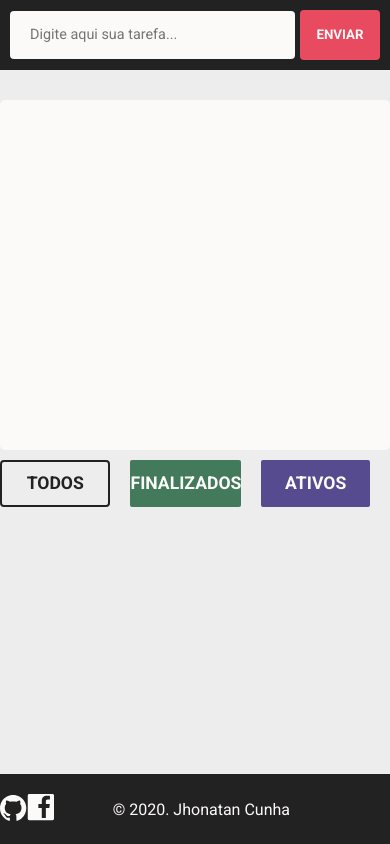
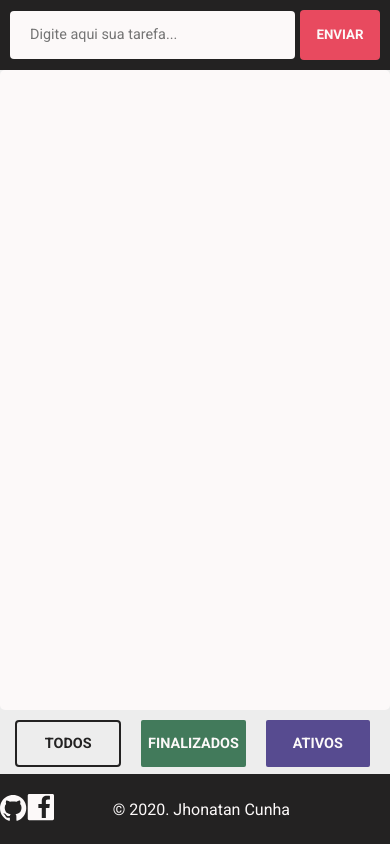
Before and after one commit to jhonatancunha/to-do-list-reactjs, a React (Create React App) app: page / in a window 390 px wide. Built offline with nearby package versions, Linux system fonts and the light colour scheme.

Commit message:
:lipstick::iphone: Finished middle for mobile

```diff
--- a/src/components/Filter/style.js
+++ b/src/components/Filter/style.js
@@ -4,6 +4,10 @@ export const Wrapper = styled.div`
   display: flex;
   font-size: 1.1rem;
   font-weight: bold;
+
+  @media (max-width: 799px) {
+    margin-left: 15px;
+  }
 `;
 
 export const Button = styled.button`
@@ -19,6 +23,10 @@ export const Button = styled.button`
   cursor: pointer;
   background: #232222;
   color: #fcf9f9;
+
+  @media (max-width: 799px) {
+    font-size: 0.9rem;
+  }
 `;
 
 export const Span = styled.span`
@@ -34,6 +42,10 @@ export const Span = styled.span`
   display: flex;
   justify-content: center;
   align-items: center;
+
+  @media (max-width: 799px) {
+    font-size: 0.9rem;
+  }
 `;
 
 export const BtnNotCompleted = styled(Button)`
--- a/src/components/Todos-List/style.js
+++ b/src/components/Todos-List/style.js
@@ -2,12 +2,19 @@ import styled from 'styled-components';
 
 export const Wrapper = styled.ul`
   list-style: none;
-  margin-top: 30px;
   border-radius: 5px;
-  height: 350px;
   overflow-y: scroll;
   background: #fcf9f9;
   color: #232222;
+
+  @media (min-width: 800px) {
+    height: 350px;
+    margin-top: 30px;
+  }
+
+  @media (max-width: 799px) {
+    height: calc(100vh - 70px - 70px - 64px);
+  }
 `;
 
 export const Line = styled.li`
```
